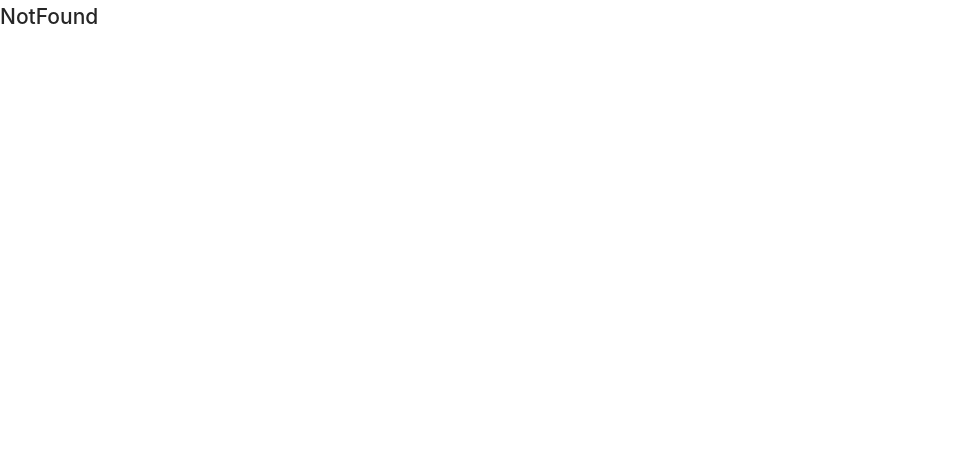
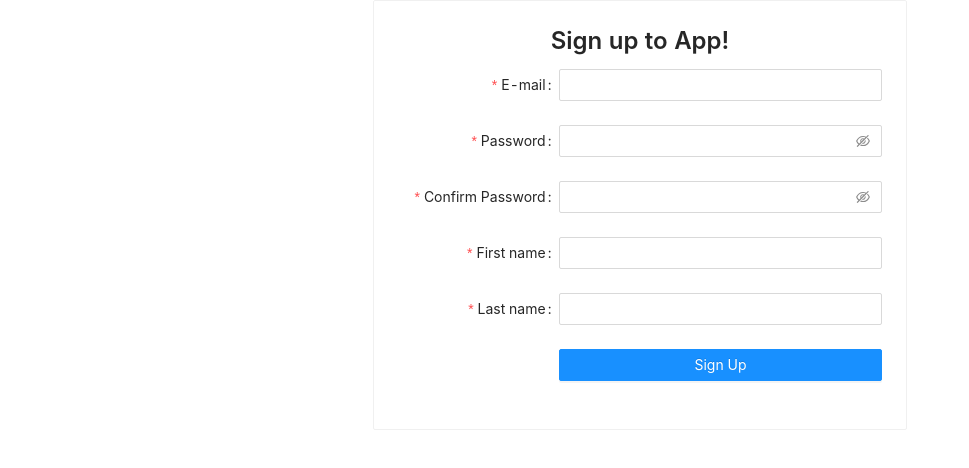
Before and after one commit to zhumabek/booking-apartments-app, a React (Create React App) app in the folder client/: page /sign-up in a window 1280 px wide. Shown: the top 468 px of the page, without its empty margins (0-969 px from the left). Built offline with nearby package versions, Linux system fonts and the light colour scheme.

Commit message:
#client SignUp section finished

```diff
--- a/client/src/App.tsx
+++ b/client/src/App.tsx
@@ -3,6 +3,7 @@ import "./styles/index.css";
 import {BrowserRouter, Switch, Route} from "react-router-dom";
 import {Home, NotFound, SignIn} from "./containers";
 import {User} from "./lib/types";
+import {SignUp} from "./containers/SignUp";
 
 const initialUser: User = {
     id: null,
@@ -19,6 +20,7 @@ function App() {
         <BrowserRouter>
                 <Switch>
                     <Route exact path="/" component={Home} />
+                    <Route exact path="/sign-up" render={props => <SignUp {...props} setUser={setUser}/>}/>
                     <Route exact path="/sign-in" render={props => <SignIn {...props} setUser={setUser}/>}/>
 
                     <Route path="/*" component={NotFound} />
--- /dev/null
+++ b/client/src/containers/SignUp/index.tsx
@@ -0,0 +1,179 @@
+import React from "react";
+import {Button, Card, Col, Form, Input, Layout, Row, Spin, Typography} from "antd";
+import { useMutation } from 'react-apollo'
+import {Redirect} from "react-router-dom";
+import {User} from "../../lib/types";
+import {SignUp as SignUpData, SignUpVariables} from "../../lib/graphql/mutations/SignUp/__generated__/SignUp";
+import {displayErrorMessage, displaySuccessNotification} from "../../lib/utils";
+import {SIGN_UP} from "../../lib/graphql/mutations/SignUp";
+
+const { Content } = Layout;
+const { Title } = Typography;
+
+interface Props {
+  setUser: (user: User) => void;
+}
+
+export const SignUp = ({ setUser } : Props) => {
+
+  const [form] = Form.useForm();
+  const [ signUp, { data: signUpData, loading: signUpLoading }] = useMutation<SignUpData, SignUpVariables>(SIGN_UP, {
+    onCompleted: data => {
+      if (data && data.signUp && data.signUp.token) {
+        setUser(data.signUp);
+        sessionStorage.setItem("token", data.signUp.token);
+        displaySuccessNotification("You've successfully signed up!");
+      }
+    },
+    onError: (error) => {
+      displayErrorMessage(error.message);
+    }
+  });
+
+  const onFinish = (formValues: {
+    email: string,
+    password: string,
+    confirm: string
+    firstName: string,
+    lastName: string
+  }) => {
+    signUp({
+      variables: {
+        input: {
+          email: formValues.email,
+          password: formValues.password,
+          firstName: formValues.firstName,
+          lastName: formValues.lastName
+        }
+      }
+    })
+  };
+
+  if (signUpLoading) {
+    return (
+        <Content>
+          <Spin size="large" tip="Signing you UP..." />
+        </Content>
+    );
+  }
+
+  if (signUpData && signUpData.signUp) {
+    return <Redirect to={"/"} />;
+  }
+
+  const formItemLayout = {
+    labelCol: {
+      xs: { span: 24 },
+      sm: { span: 8 },
+    },
+    wrapperCol: {
+      xs: { span: 24 },
+      sm: { span: 16 },
+    },
+  };
+
+  return (
+    <Content>
+      <Row>
+        <Col xs={{span: 24, offset: 0 }} md={{ offset: 7, span: 10 }} >
+          <Card>
+            <Row justify="center">
+              <Col>
+                <Title level={3}>
+                  Sign up to App!
+                </Title>
+              </Col>
+            </Row>
+            <Form
+                {...formItemLayout}
+                form={form}
+                name="register"
+                onFinish={onFinish}
+            >
+              <Form.Item
+                  name="email"
+                  label="E-mail"
+                  rules={[
+                    {
+                      type: 'email',
+                      message: 'The input is not valid E-mail!',
+                    },
+                    {
+                      required: true,
+                      message: 'Please input your E-mail!',
+                    },
+                  ]}
+              >
+                <Input />
+              </Form.Item>
+
+              <Form.Item
+                  name="password"
+                  label="Password"
+                  rules={[
+                    {
+                      required: true,
+                      message: 'Please input your password!',
+                    },
+                  ]}
+                  hasFeedback
+              >
+                <Input.Password />
+              </Form.Item>
+
+              <Form.Item
+                  name="confirm"
+                  label="Confirm Password"
+                  dependencies={['password']}
+                  hasFeedback
+                  rules={[
+                    {
+                      required: true,
+                      message: 'Please confirm your password!',
+                    },
+                    ({ getFieldValue }) => ({
+                      validator(rule, value) {
+                        if (!value || getFieldValue('password') === value) {
+                          return Promise.resolve();
+                        }
+                        return Promise.reject('The two passwords that you entered do not match!');
+                      },
+                    }),
+                  ]}
+              >
+                <Input.Password />
+              </Form.Item>
+
+              <Form.Item
+                  name="firstName"
+                  label={"First name"}
+                  rules={[{ required: true, message: 'Please input your first name!' }]}
+              >
+                <Input />
+              </Form.Item>
+
+              <Form.Item
+                  name="lastName"
+                  label={"Last name"}
+                  rules={[{ required: true, message: 'Please input your last name!' }]}
+              >
+                <Input />
+              </Form.Item>
+
+              <Form.Item
+                  wrapperCol={{
+                    xs: { span: 24, offset: 0 },
+                    sm: { span: 16, offset: 8 },
+                  }}
+              >
+                <Button type="primary" htmlType="submit" block>
+                  Sign Up
+                </Button>
+              </Form.Item>
+            </Form>
+          </Card>
+        </Col>
+      </Row>
+    </Content>
+  );
+};
--- /dev/null
+++ b/client/src/lib/graphql/mutations/SignUp/__generated__/SignUp.ts
@@ -0,0 +1,27 @@
+/* tslint:disable */
+/* eslint-disable */
+// @generated
+// This file was automatically generated and should not be edited.
+
+import { SignUpInput } from "./../../../globalTypes";
+
+// ====================================================
+// GraphQL mutation operation: SignUp
+// ====================================================
+
+export interface SignUp_signUp {
+  __typename: "User";
+  id: string;
+  token: string;
+  email: string;
+  firstName: string;
+  lastName: string;
+}
+
+export interface SignUp {
+  signUp: SignUp_signUp;
+}
+
+export interface SignUpVariables {
+  input?: SignUpInput | null;
+}
--- /dev/null
+++ b/client/src/lib/graphql/mutations/SignUp/index.ts
@@ -0,0 +1,13 @@
+import {gql} from 'apollo-boost';
+
+export const SIGN_UP = gql`
+    mutation SignUp($input: SignUpInput) {
+        signUp(input: $input){
+            id
+            token
+            email
+            firstName
+            lastName
+        }
+    }
+`;
--- a/client/src/lib/graphql/mutations/index.ts
+++ b/client/src/lib/graphql/mutations/index.ts
@@ -1 +1,2 @@
 export * from "./SignIn";
+export * from "./SignUp";
```
Also changed, not shown: client/src/lib/graphql/globalTypes.ts (+7 -0 lines).
